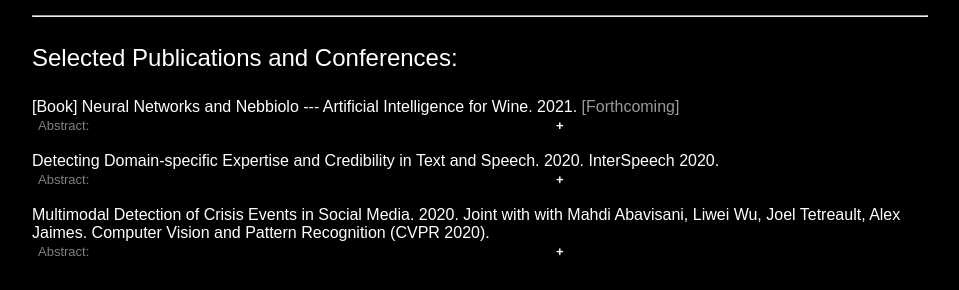
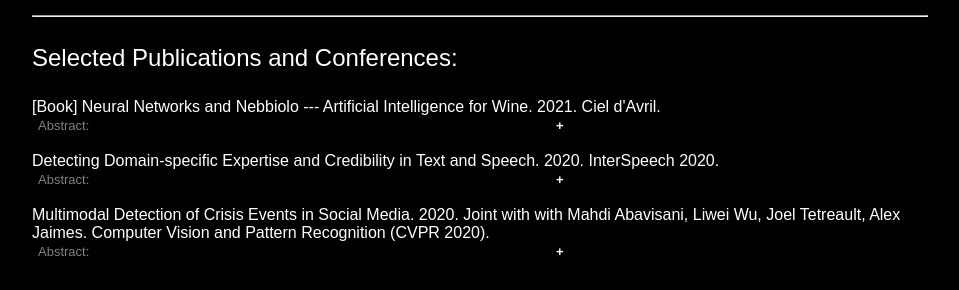
Before and after one commit to shenglih/shenglih.github.io, a Jekyll site: the page built from research/index.html, in a window 1280 px wide. Shown: the part 461-751 px from the top of the page, without its empty margins (160-1119 px from the left). Built offline with Jekyll 4.4.1, drawn with Linux system fonts in a browser that asks for light colours; comment, search, counter and statistics services are not loaded.

Commit message:
Update index.html

```diff
--- a/research/index.html
+++ b/research/index.html
@@ -63,14 +63,14 @@
 	<br>-->
 
 
-	[Book] Neural Networks and Nebbiolo --- Artificial Intelligence for Wine. 2021. <a href="/book/index.html">[Forthcoming]</a>
+	[Book] Neural Networks and Nebbiolo --- Artificial Intelligence for Wine. 2021. Ciel d'Avril. <a href="/book/index.html"></a>
 	<button class="collapsible"> Abstract: </button>
 	<div class="content"> This book is a proof of concept for how artificial intelligence could, and should be applied to each and every aspect of the wine industry from vine to wine, to assist wine professionals in improving their professional skills, productivity, and efficiency, to change the wine industry for the better, and ultimately enrich wine consumers' experiences. We ask, answer, illustrate, and demonstrate the solutions to a diverse range of questions relevant to wine professionals and enthusiasts, including but not limited to:
 
     <ol>
       <li> How could AI be leveraged for <a style="color:orange">improving viticulture</a> such as vineyard management and natural disaster response?</li>
       <li> What are the essential components and techniques to enable <a style="color:orange">speech assistants</a> like Alexa or Google Home to <a style="color:orange">answer any wine-related questions</a>? </li>
-      <li> How could AI automatically come up reasonable <a style="color:orange">wine pairing</a> suggestions, whether it be with food, music, or art? </li>
+      <li> How could AI automatically come up with reasonable <a style="color:orange">wine pairing</a> suggestions, whether it be with food, music, or art? </li>
       <li> How could AI help flying winemakers and globe-trotting wine professionals <a style="color:orange">optimize their lifelong wine experiences</a>?</li>
       <li> How could AI techniques tailor and optimize for each wine taster the best blind tasting strategies based on personal strengths and weaknesses? </li>
       <li> What factors could influence bidder behaviors at <a style="color:orange">wine auctions</a>, and which auction design elements play a role in auctioneers expected revenue from the auction? How could AI methods help design the optimal auction mechanism for the auctioneer?</li>
```
